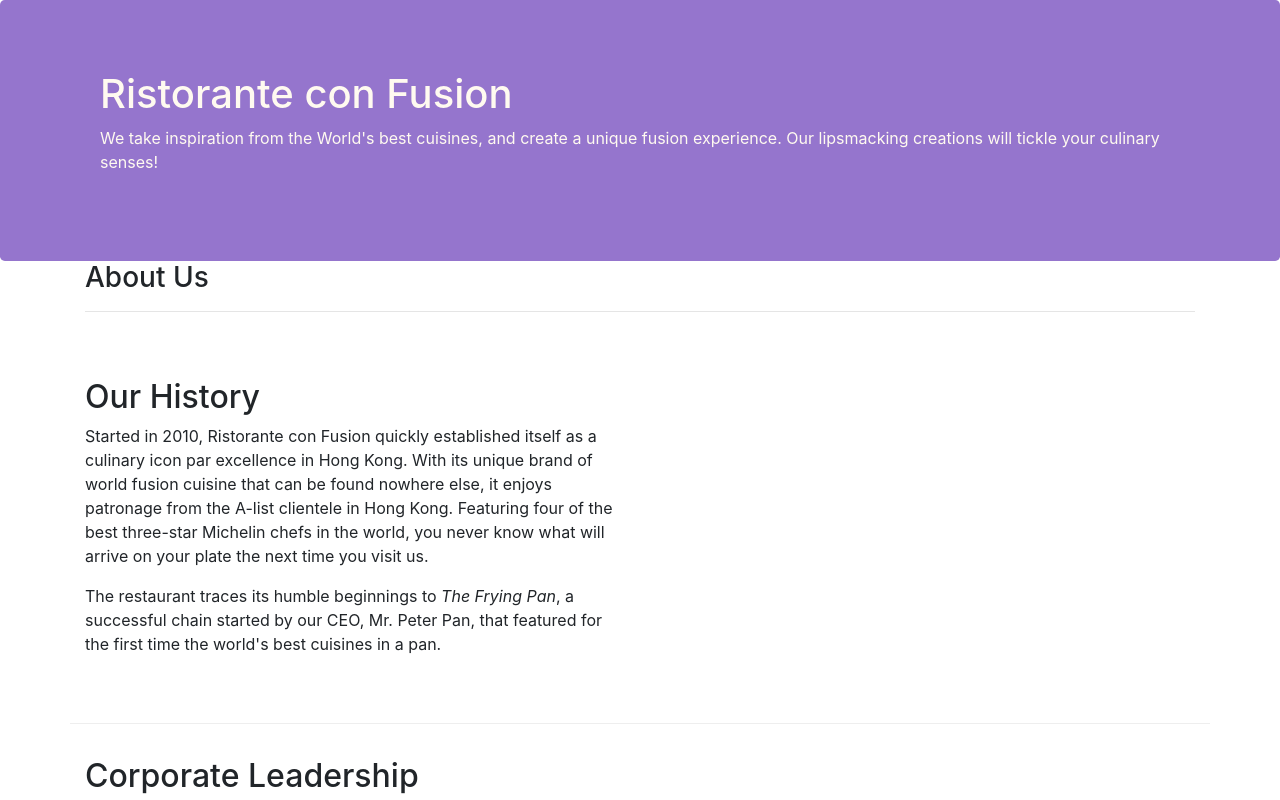
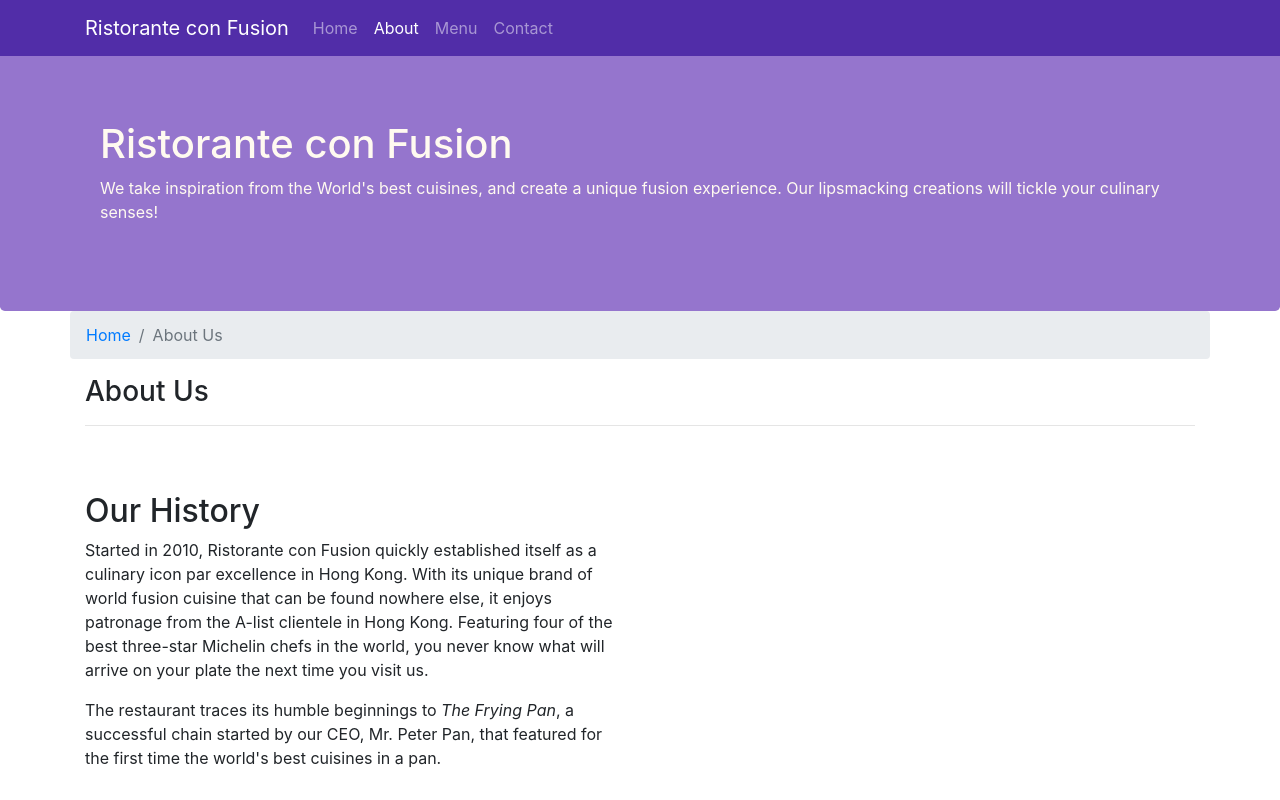
Before and after one commit to leonardloh/HKUST-Coursera-Full-Stack-Web-App-Course, a website: page aboutus.html in a window 1280 px wide. Shown: the top 800 px of the page. Drawn offline with nearby package versions, Linux system fonts and the light colour scheme.

Commit message:
navbar and breadcrumbs

```diff
--- a/aboutus.html
+++ b/aboutus.html
@@ -14,7 +14,22 @@
 </head>
 
 <body>
-
+    <nav class="navbar navbar-dark navbar-expand-sm fixed-top">
+        <div class="container">
+            <button type="button" class="navbar-toggler" data-toggle="collapse" data-target="#Navbar">
+                <span class="navbar-toggler-icon"></span>
+            </button>
+            <a class="navbar-brand" href="./index.html">Ristorante con Fusion</a>
+            <div class="collapse navbar-collapse" id="Navbar">
+                <ul class="navbar-nav mr-auto">
+                    <li class="nav-item"><a class="nav-link" href="./index.html">Home</a></li>
+                    <li class="nav-item active"><a class="nav-link" href="./aboutus.html">About</a></li>
+                    <li class="nav-item"><a class="nav-link" href="#">Menu</a></li>
+                    <li class="nav-item"><a class="nav-link" href="#">Contact</a></li>
+                </ul>
+            </div>
+        </div>
+    </nav>
     <header class="jumbotron">
         <div class="container">
             <div class="row row-header">
@@ -30,6 +45,10 @@
 
     <div class="container">
         <div class="row">
+            <ol class="col-12 breadcrumb">
+                <li class="breadcrumb-item"><a href="./index.html">Home</a></li>
+                <li class="breadcrumb-item active">About Us</li>
+            </ol>
             <div class="col-lg-12 col-sm-6">
                <h3>About Us</h3>
                <hr>
--- a/css/style.css
+++ b/css/style.css
@@ -28,3 +28,12 @@
     margin: 0px;
     color: #0f0f0f;
 }
+
+body {
+    padding: 50px 0px 0px 0px;
+    z-index: 0;
+}
+
+.navbar-dark{
+    background-color:#512DA8;
+}
```
Also changed, not shown: index.html (+16 -1 lines).
